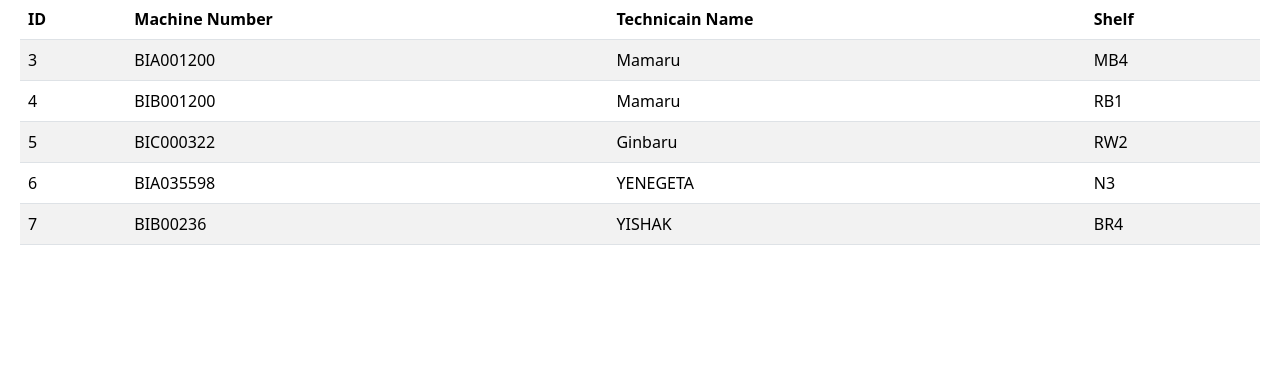
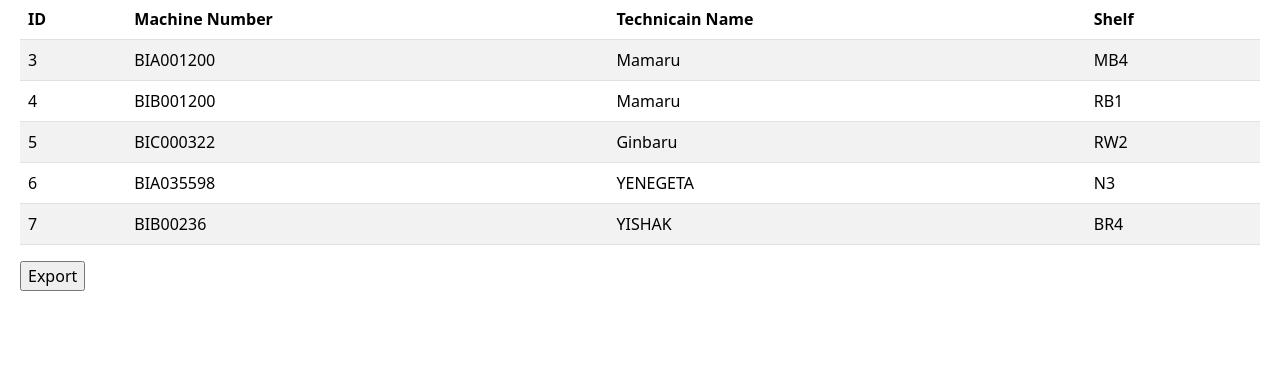
Before and after one commit to md4648/Machine-Reception-, a Django app: page / in a window 1280 px wide. Shown: the part 113-483 px from the top of the page. Run offline with Django 5.2, Linux system fonts and the light colour scheme; data comes from the database, SQL or seed files in the repository; some libraries are stand-ins or nearby versions.

Commit message:
export functionality

```diff
--- a/Machine_reception_app/views.py
+++ b/Machine_reception_app/views.py
@@ -2,6 +2,8 @@ from django.shortcuts import render
 from .models import Mahcine_reception
 from .forms import Machine_Search_Form
 from django.http import JsonResponse
+import csv
+from django.http import HttpResponse
 
 # Create your views here.
 
@@ -27,6 +29,20 @@ def machine_reception(request):
                   data = list(queryset.values('MN', 'MRC', 'technician_name', 'shelf'))
                   return JsonResponse({'machine': data})
 
+            if request.POST.get('export_cvs')=='on':
+                  response=HttpResponse(content_type='text/csv')
+                  response['Content-Disposition']='attachment; filename="machine_reception.csv"'
+                  writer=csv.writer(response)
+                  writer.writerow(['Machine Number','Technicain Name','SHELF'])
+                  # instance=queryset
+                  print('The quick grronw fos ',type(response))
+                  for machine in queryset:# use instance variable to export entire datas
+                        writer.writerow([machine.MRC,machine.technician_name,machine.shelf])
+                  return response
+
+
+            # print('The quick brown fox jumping over the lazy dog',request.POST.get('export_cvs'))
+            # print(request.POST.get('export_cvs'))
 
 
     context={'machine':queryset}
--- a/templates/machine_reception.html
+++ b/templates/machine_reception.html
@@ -26,11 +26,11 @@
     <form id="search" class="search" method="post" action="/" style="width: 60%; padding-bottom: 10px;">
         {%csrf_token%}
 
-        <input id="MN" type='text' name='MN' placeholder='MN' style="border: none; background-color: rgb(224, 224, 224); border-radius: 10px; padding-left: 8px;" />
+        <input  id="MN" type='text' name='MN' placeholder='MN' style="border: none; background-color: rgb(224, 224, 224); border-radius: 10px; padding-left: 8px;" />
 
         <input id="MRC" type='text' name='MRC' placeholder='MRC' style="border: none; background-color: rgb(224, 224, 224); border-radius: 10px; padding-left: 8px;"  />
 
-        <!-- <input type="submit" value="Search"/> -->
+
       </form>
 
       <table id="table" class="table table-striped  table-hover" >
@@ -43,18 +43,35 @@
           </tr>
         </thead>
         <tbody id="tablebody">
+          {%if machine %}
           {%for machine in machine %}
           <tr>
-            <td scope="row">{{machine.MN}}</td>
+            <td scope="row">{{machine.MN}} </td>
             <td>{{machine.MRC}}</td>
-            <td>{{machine.technician_name}}</td>
+            <td  >{{machine.technician_name}}</td>
             <td>{{machine.shelf}}</td>
           </tr>
           {%endfor%}
 
+          {%else %}
+          <tr>
+            <td scope="row">No data is found</td>
+          </tr>
+
+          {%endif%}
+
+
+
 
         </tbody>
       </table>
+
+
+      <form action="/" method="post">
+        {%csrf_token%}
+        <input type="checkbox" checked name="export_cvs" hidden >
+        <input type="submit" value="Export"/>
+      </form>
 
 </div>
 
@@ -81,7 +98,9 @@ $(document).ready(function() {
               // Clear the existing table rows
                $('#tablebody').empty();
 
-              // Append new rows with the filtered data
+               if (response.machine.length > 0) {
+
+                // Append new rows with the filtered data
               response.machine.forEach(function(machine) {
                   $('#tablebody').append(
                       `<tr>
@@ -92,13 +111,25 @@ $(document).ready(function() {
                       </tr>`
                   );
               });
+               }
+               else{
+                $('#tablebody').append(
+                      `
+                          <h3 style="color: red;" scope="row">Not found</h3>
+                      `
+                  );
+
+               }
+
+
+
           },
           error: function(xhr, status, error) {
               console.error("AJAX Error: " + status + error);
           }
       });
 
-      console.log('The quick brown fox jumpign'+mn)
+
 
   }
 
```
